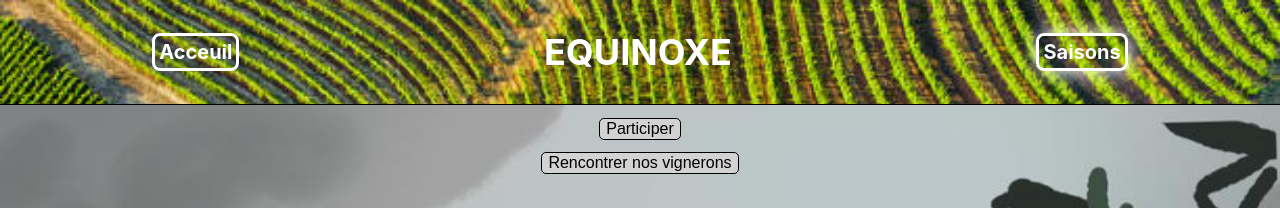
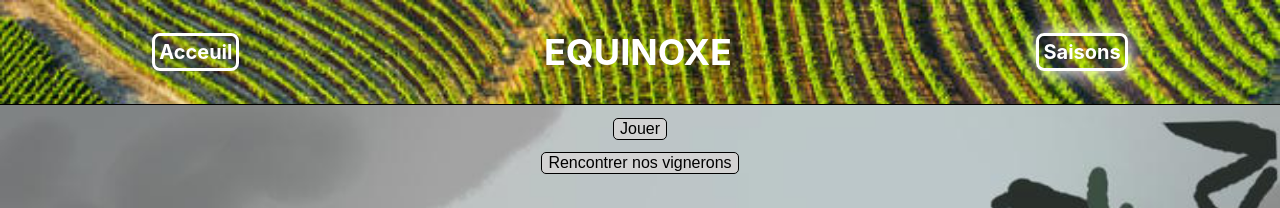
Before and after one commit to WalterX85/Equinoxe-Hackaton, a React (Create React App) app in the folder equinoxe/: page /seasons in a window 1280 px wide. Shown: the top 208 px of the page. Built offline with nearby package versions, Linux system fonts and the light colour scheme.

Commit message:
final proto app

```diff
--- a/equinoxe/src/component/Seasons.jsx
+++ b/equinoxe/src/component/Seasons.jsx
@@ -104,7 +104,7 @@ function Seasons({ janvier, fevrier, mars, avril, mai, juin, juillet, aout, sept
 			<button className ="participate" type="button" onClick={() => {
 				setPlaying(true);
 			}}>
-				Participer
+				Jouer
 			</button>
 			<button className ="participate" type="button">
 				Rencontrer nos vignerons
```
